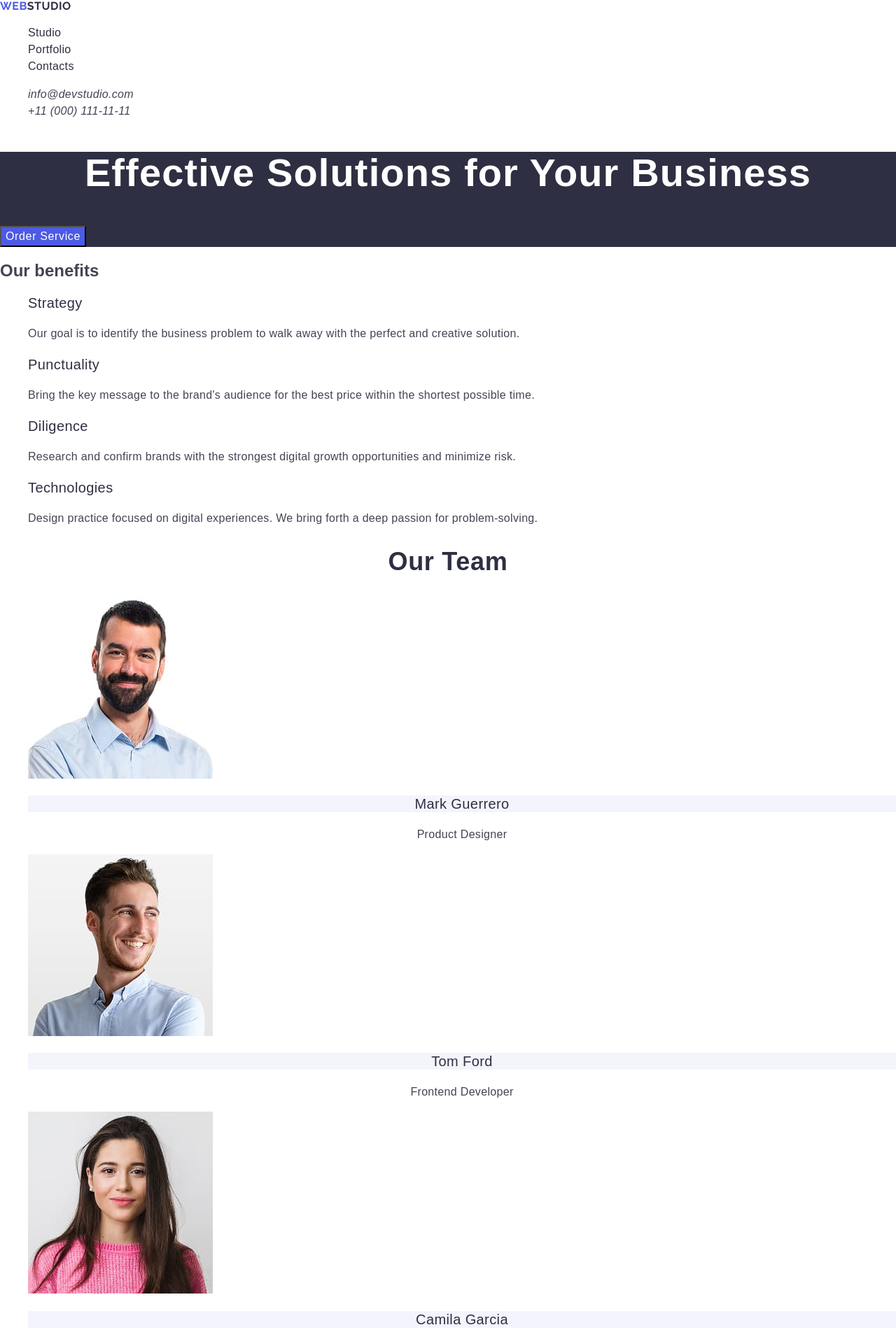
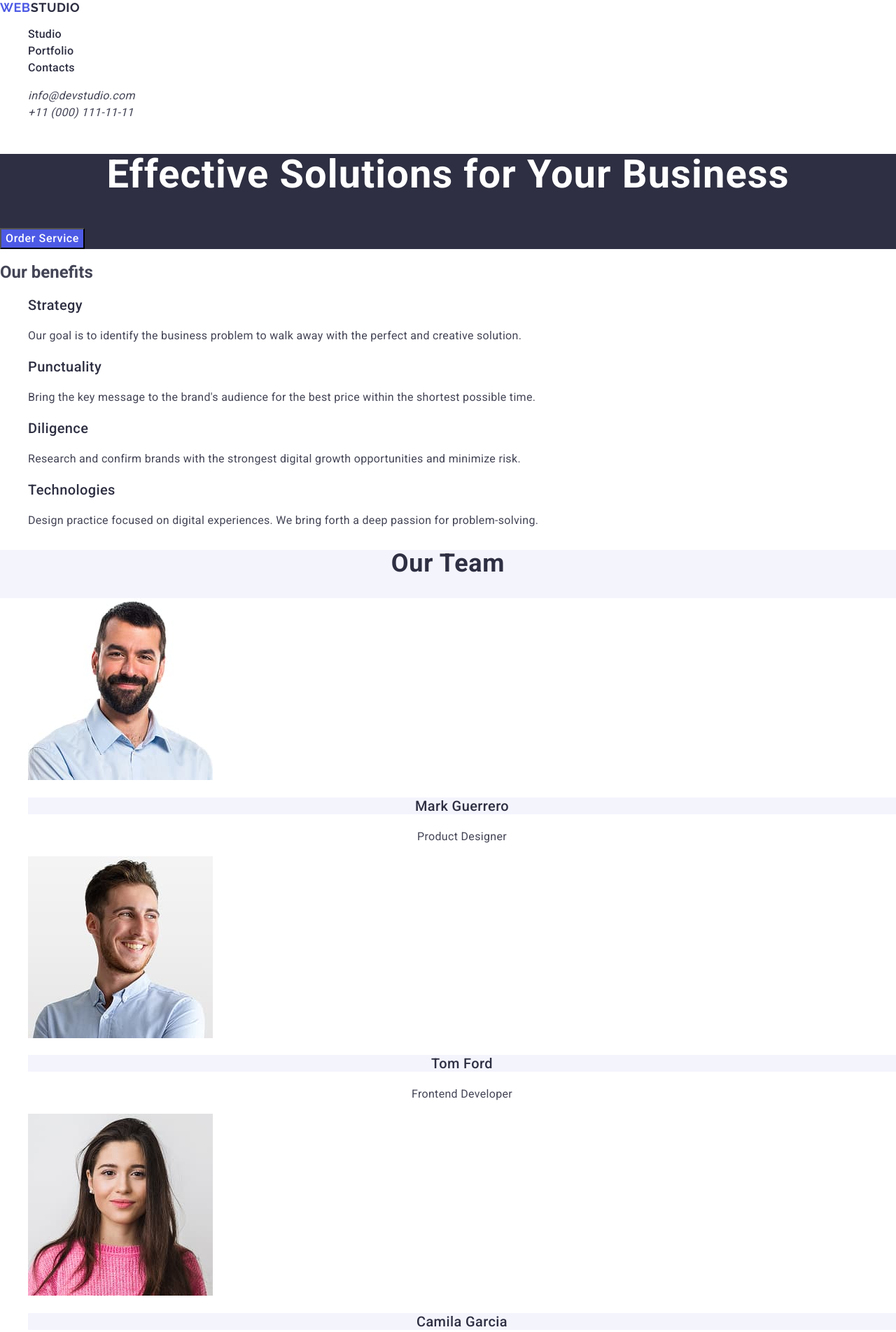
Before and after one commit to DronSofiia/goit-markup-hw-02, a plain HTML site: page index.html in a window 1280 px wide. Shown: the top 1904 px of the page at 70% size. Drawn offline with nearby package versions, Linux system fonts and the light colour scheme.

Commit message:
Fix styles

```diff
--- a/css/styles.css
+++ b/css/styles.css
@@ -1,6 +1,6 @@
 :root{
     /*fonts*/
-    --main-fonts: "Robot",sans-serif;
+    --main-fonts: "Roboto",sans-serif;
     --second-fonts: "Raleway", sans-serif;
 
     /*colors*/
@@ -26,7 +26,7 @@ ul{
 .header-nav-web{
     font-weight: 700;
     font-size: 18;
-    line-height: 1.16;
+    line-height: 1.17;
     color: var(--color-iris);
     letter-spacing: 0.03em;
     text-transform: uppercase;
@@ -34,8 +34,8 @@ ul{
 }
 .header-nav-logo{
     font-weight: 700;
-    font-size: 18;
-    line-height: 1.16;
+    font-size: 18px;
+    line-height: 1.17;
     color: var(--color-navy_blue);
     letter-spacing: 0.03em;
     text-transform: uppercase;
@@ -86,6 +86,7 @@ ul{
     color: var(--color-white);
 }
 .web-head-button{
+    font-family: "Roboto", sans-serif;
     font-weight: 500;
     line-height: 1.5;
     letter-spacing: 0.04em;
@@ -109,6 +110,9 @@ ul{
     letter-spacing: 0.02em;
     color: var(--color-slate);
 }
+.team-section{
+    background: #F4F4FD;
+}
 .team-portfolie-headlines{
     font-weight: 700;
     font-size: 36px;
@@ -116,7 +120,11 @@ ul{
     letter-spacing: 0.02em;
     text-align: center;
     color: var(--color-navy_blue);
+    text-transform: capitalize;
     }
+.team-ul{
+    background-color: var(--color-white);
+}
 .team-headlines{
     font-weight: 500;
     font-size: 20px;
@@ -150,10 +158,11 @@ ul{
 .footer-logo{
     font-weight: 700;
     font-size: 18px;
-    line-height: 1.16;
+    line-height: 1.17;
     letter-spacing: 0.03em;
     text-transform: uppercase;
     color: var(--color-cloud);
+    font-family: var(--second-fonts);
 }
 .footer-paragrafs{
     line-height: 1.5;
--- a/index.html
+++ b/index.html
@@ -83,9 +83,9 @@
         </section>
 
         <!--Team-->
-        <section>
+        <section class="team-section">
             <h2 class="team-portfolie-headlines">Our Team</h2>
-            <ul>
+            <ul class="team-ul">
                 <li>
                     <img src="./images/mark_guerrero.jpg"
                          alt="picture of mark"
```
